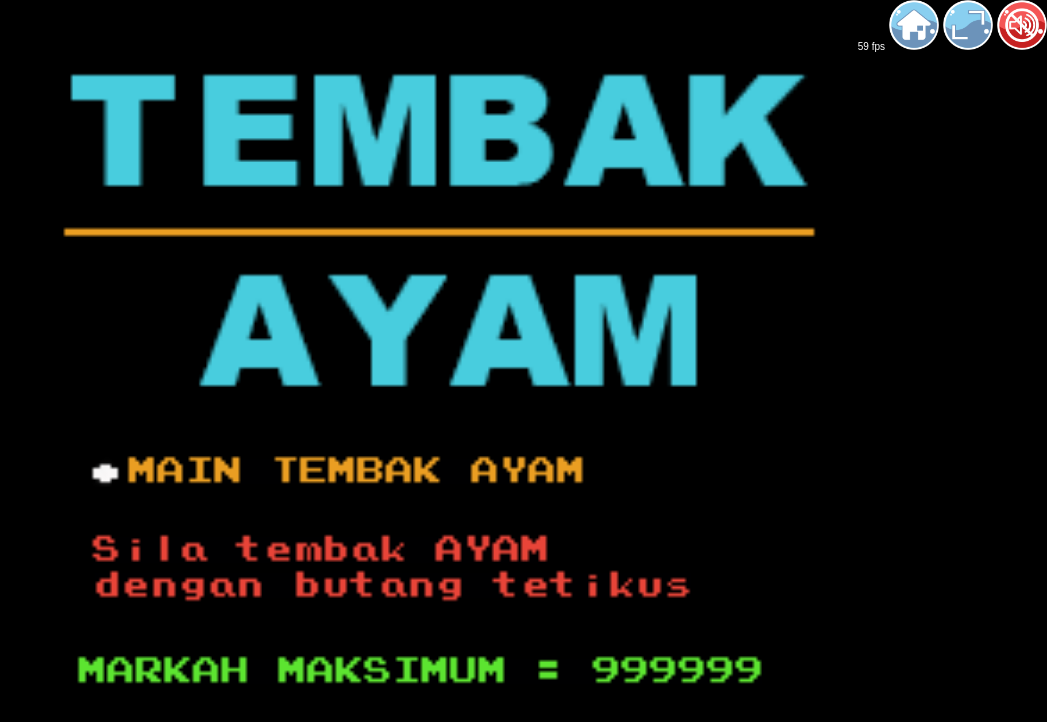
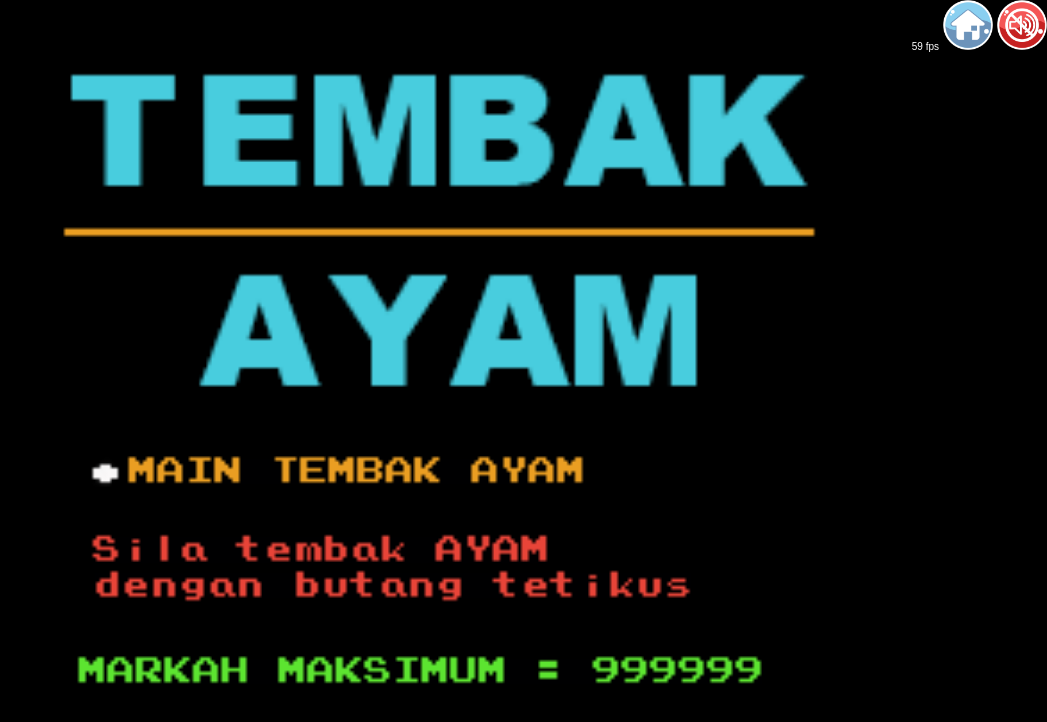
Before and after one commit to AfiqZakwan24/TembakVkVk, a plain HTML site: page A-YAM/index.html in a window 1280 px wide. Shown: the whole page, without its empty margins (233-1280 px from the left). Drawn offline with Linux system fonts and the light colour scheme.

Commit message:
delete full screen

```diff
--- a/A-YAM/index.html
+++ b/A-YAM/index.html
@@ -134,7 +134,7 @@ setInterval(displayNextImage, 250);
 		<div id="tools">
 			<span id="fps-counter"></span>
 			<input type="image" src="Home_Button.png" alt="Submit Me" width="50" height="50" onclick="newDoc()">
-			<input type="image" src="Fullscreen_Button.png" alt="Submit Me" width="50" height="50" onclick="fullscreenDoc()">
+			<!-- <input type="image" src="Fullscreen_Button.png" alt="Submit Me" width="50" height="50" onclick="fullscreenDoc()"> -->
 			<input id="imgplus" type="image" src="Mute_Button.png" alt="Submit Me" width="50" height="50" onclick="soundDoc()">
 		</div>
 	</div>
```
Also changed, not shown: E-MU/index.html (+1 -1 lines), I-KAN/index.html (+1 -1 lines), O-BOR/index.html (+1 -1 lines), U-LAR/index.html (+1 -1 lines), tutorial/index.html (+1 -1 lines).
